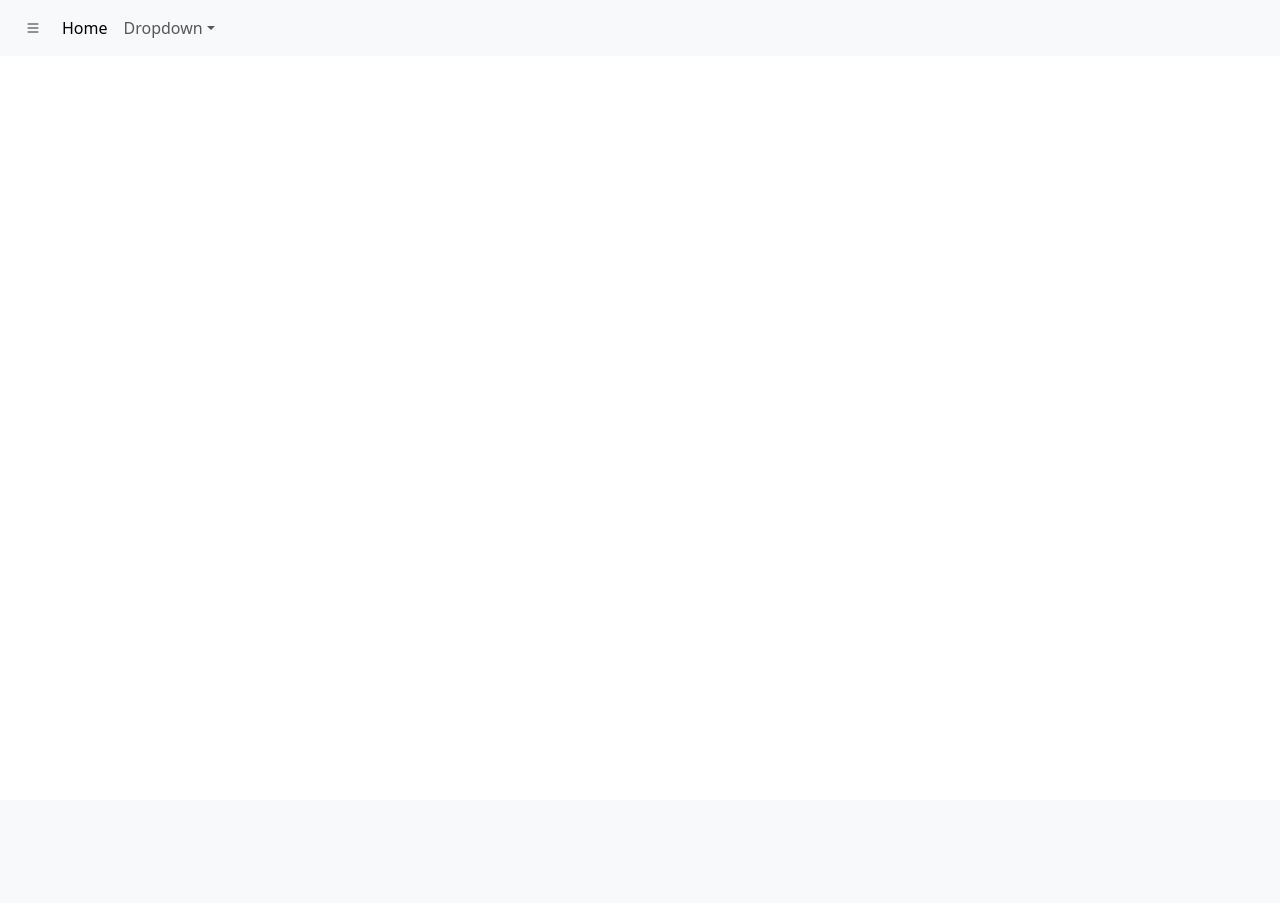
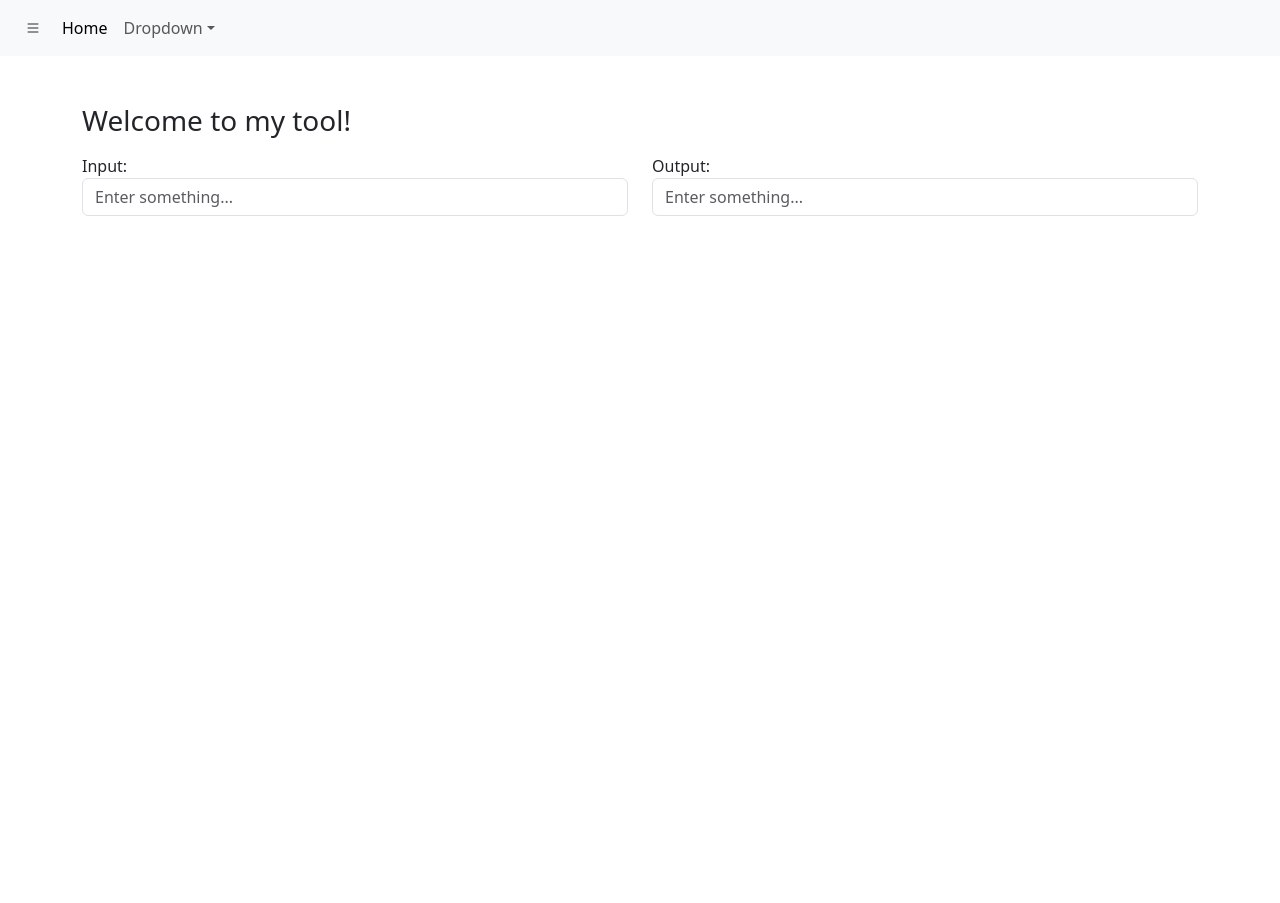
Before and after one commit to alexandrosanat/django-tutorial, a Django app: page /resolve in a window 1280 px wide. Before the commit the part shown is almost empty. Shown: the top 903 px of the page. Before the commit the page ends 38 px from the top, so only its background shows below. Run offline with Django 4.2, Linux system fonts and the light colour scheme; parts of the project's set-up code (start-up, migrations or seed data) failed here and were passed over.

Commit message:
Adds input and output fields

```diff
--- a/resolve/templates/resolve_views/resolve.html
+++ b/resolve/templates/resolve_views/resolve.html
@@ -1 +1,25 @@
-{% extends "base_layout.html" %}
+{% extends 'base_layout.html' %}
+
+{% block content %}
+  <div class="container my-5" style="height: 100vh;">
+    <div class="row justify-content-center align-items-center">
+      <h3>Welcome to my tool!</h3>
+
+      <!-- First Column -->
+      <div class="col-md-6 my-2">
+        <div class="form-group">
+          <label for="inputField">Input:</label>
+          <input type="text" class="form-control" id="inputField" placeholder="Enter something..." />
+        </div>
+      </div>
+
+      <!-- Second Column -->
+      <div class="col-md-6 my-2">
+        <div class="form-group">
+          <label for="inputField">Output:</label>
+          <input type="text" class="form-control" id="inputField" placeholder="Enter something..." />
+        </div>
+      </div>
+    </div>
+  </div>
+{% endblock %}
```
